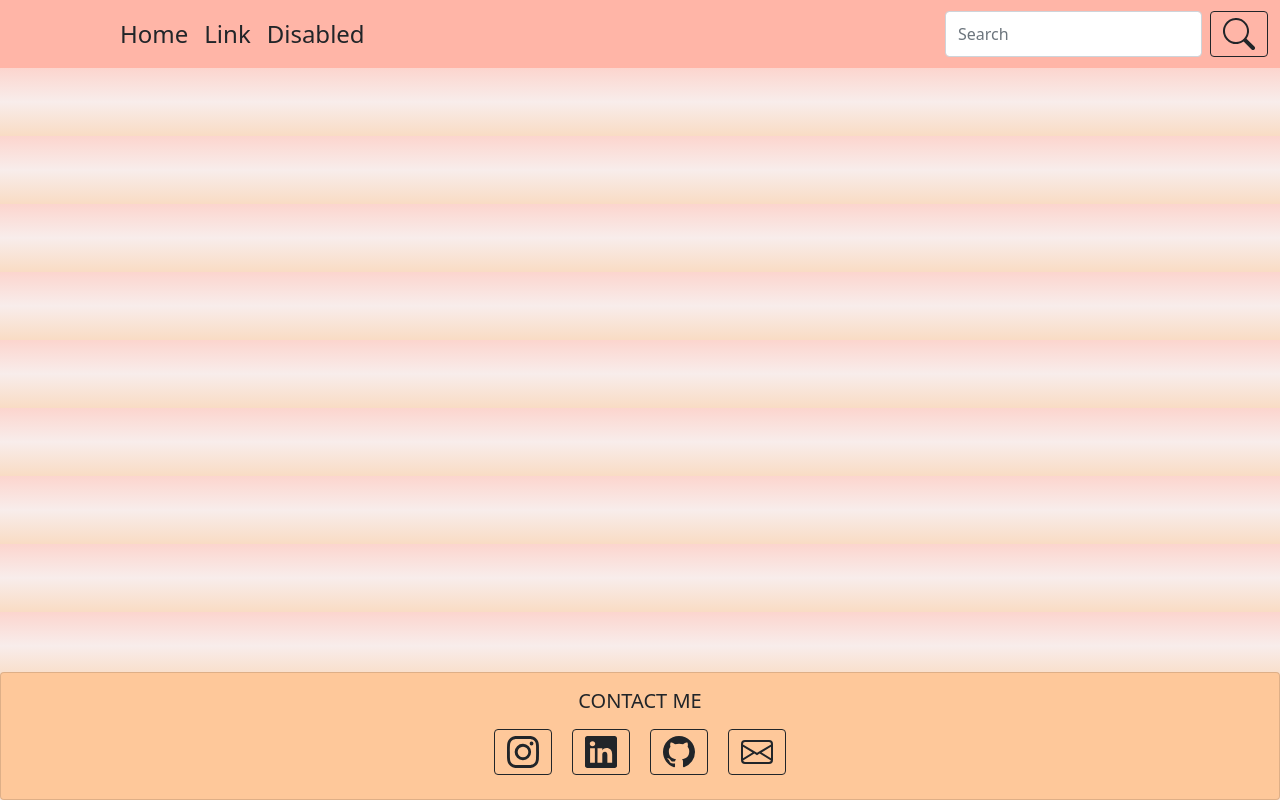
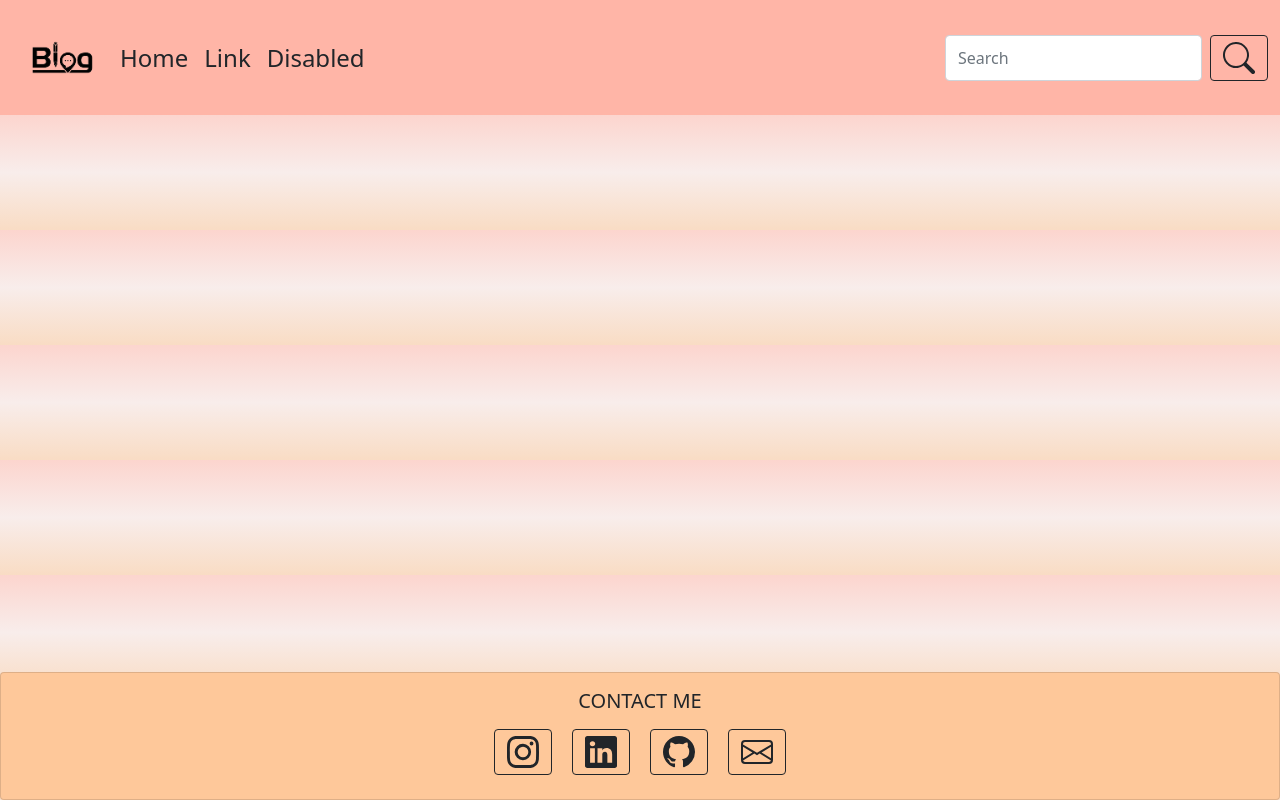
Before and after one commit to Shaurya2712/sessional-assesment-2, a plain HTML site: page index.html in a window 1280 px wide. Drawn offline with nearby package versions, Linux system fonts and the light colour scheme.

Commit message:
added a logo for website

```diff
--- a/index.html
+++ b/index.html
@@ -28,7 +28,7 @@
       <div class="container-fluid">
         <!-- <a class="navbar-brand" href="#">Navbar</a> -->
         <img
-          src="./images/logo_without_bg.png"
+          src="./images/BLOG.png"
           alt=""
           style="width: 100px"
           height="auto"
```
Also changed, not shown: images/BLOG.png (added).
